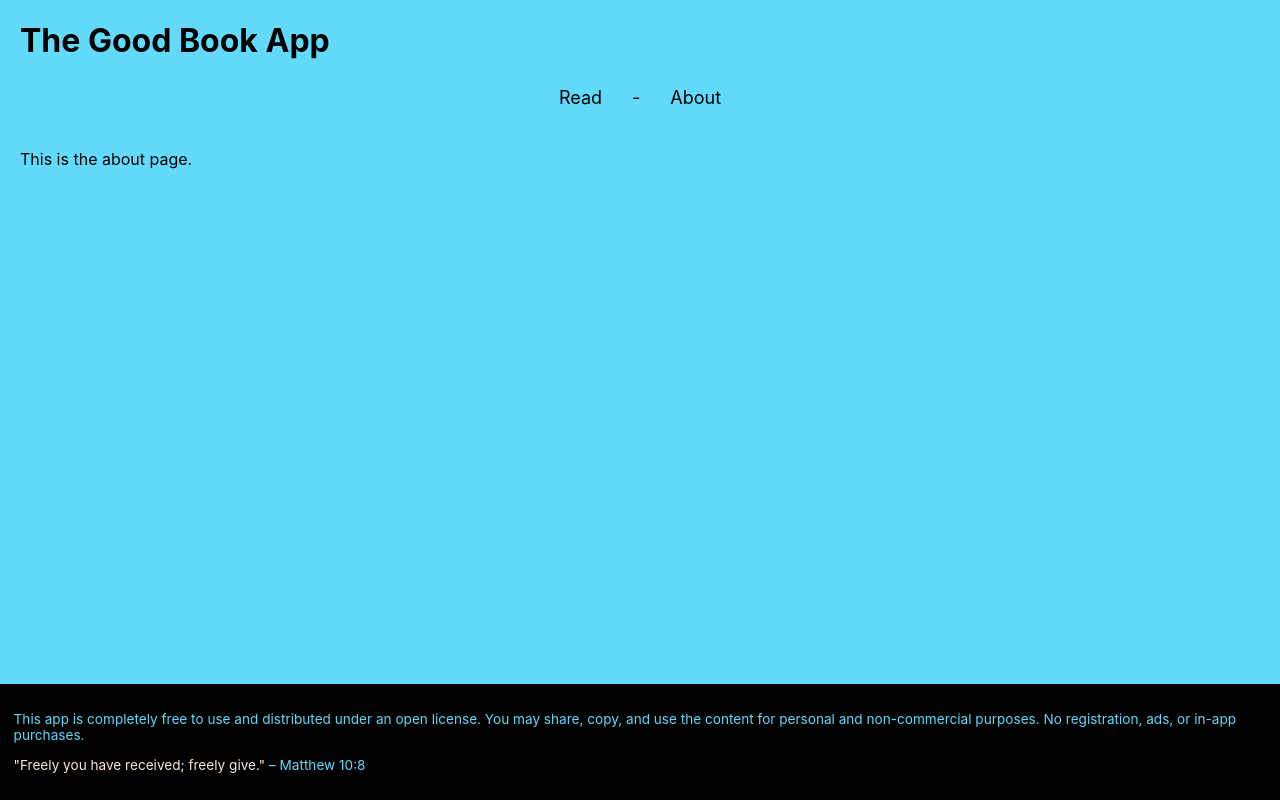
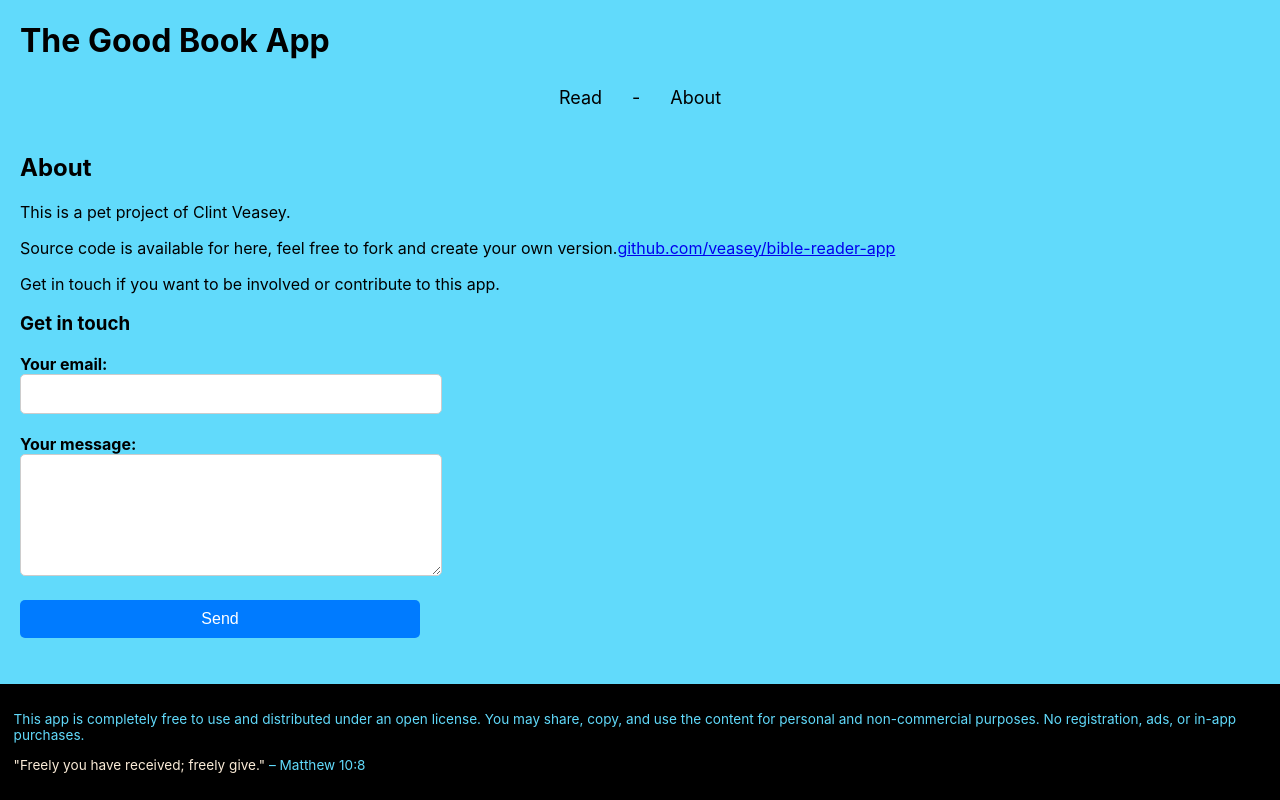
Before and after one commit to veasey/bible-reader-app, a React (Create React App) app: page / in a window 1280 px wide. Both pictures are taken after a click on the element "About". Built offline with nearby package versions, Linux system fonts and the light colour scheme; no server answers.

Commit message:
add info in about page, add contact form

```diff
--- /dev/null
+++ b/src/components/pages/About.css
@@ -0,0 +1,39 @@
+form {
+    display: flex;
+    flex-direction: column;
+    max-width: 400px;
+    margin-top: 10px;
+  }
+
+  label {
+    font-weight: bold;
+    margin-bottom: 5px;
+  }
+
+  input, textarea {
+    width: 100%;
+    padding: 10px;
+    margin-bottom: 15px;
+    border: 1px solid #ccc;
+    border-radius: 5px;
+    font-size: 16px;
+  }
+
+  textarea {
+    min-height: 100px;
+    resize: vertical;
+  }
+
+  button {
+    background-color: #007bff;
+    color: white;
+    padding: 10px;
+    font-size: 16px;
+    border: none;
+    border-radius: 5px;
+    cursor: pointer;
+  }
+
+  button:hover {
+    background-color: #0056b3;
+  }
--- a/src/components/pages/About.js
+++ b/src/components/pages/About.js
@@ -1,9 +1,32 @@
 import React from 'react';
+import './About.css';
 
 const About = () => {
   return (
     <div style={{padding:'20px'}}>
-        <p>This is the about page.</p>
+      <div>
+        <h2>About</h2>
+        <p>This is a pet project of Clint Veasey.</p>
+        <p>Source code is available for here, feel free to fork and create your own version.
+          <a href="https://github.com/veasey/bible-reader-app">github.com/veasey/bible-reader-app</a></p>
+        <p>Get in touch if you want to be involved or contribute to this app.</p>
+      </div>
+
+      <h3>Get in touch</h3>
+      <form
+        action="https://formspree.io/f/mkgovode"
+        method="POST"
+      >
+        <label>
+          Your email:
+          <input type="email" name="email" />
+        </label>
+        <label>
+          Your message:
+          <textarea name="message"></textarea>
+        </label>
+        <button type="submit">Send</button>
+      </form>
     </div>
   );
 };
```
Also changed, not shown: 1 other file (tests, documents, lock files or other folders).
